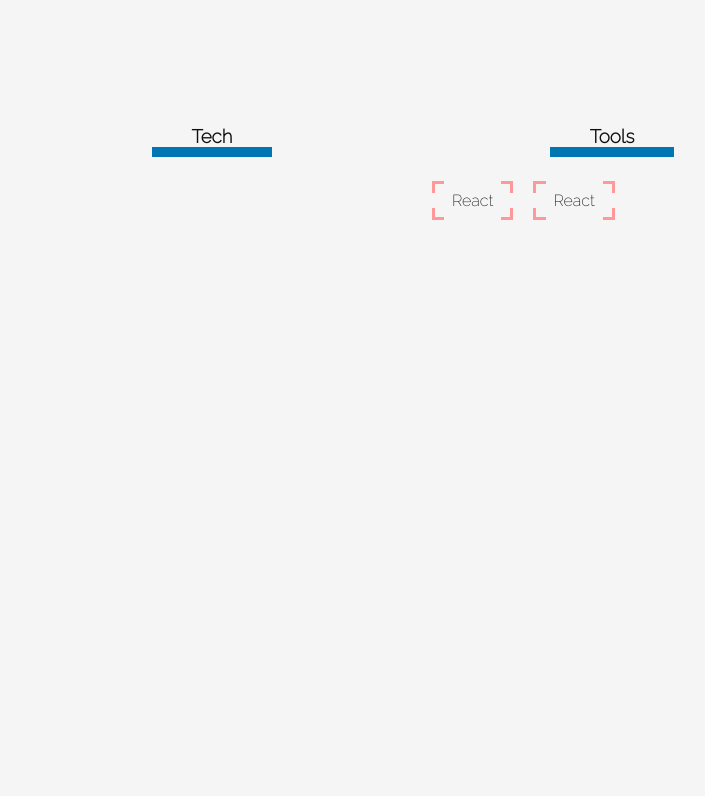
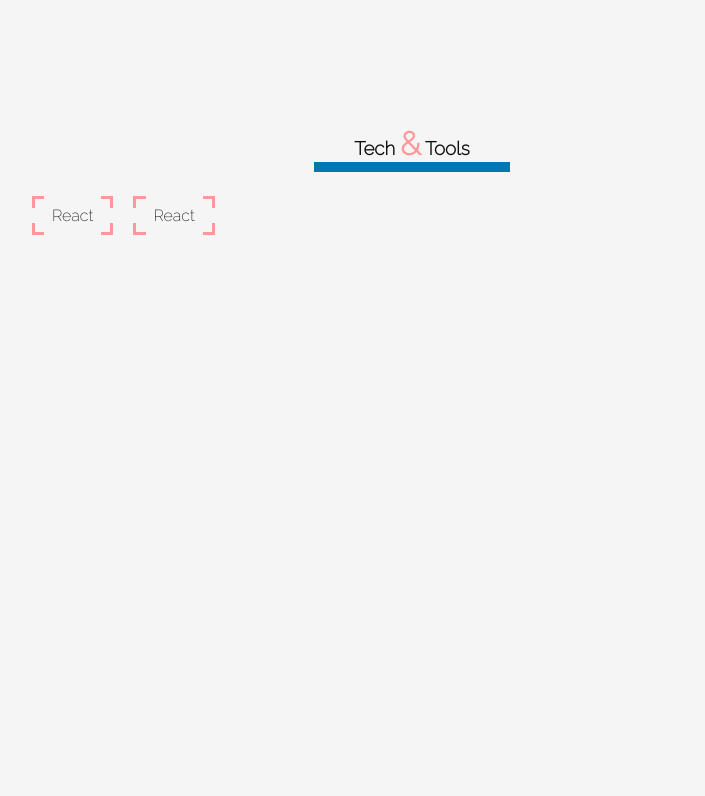
Before and after one commit to Msulecki/SyntaxError, a React (Create React App) app: page / in a window 1280 px wide. Shown: the part 924-1720 px from the top of the page, without its empty margins (228-933 px from the left). Built offline with nearby package versions, Linux system fonts and the light colour scheme.

Commit message:
Change to one column design

```diff
--- a/src/components/pages/Stack.tsx
+++ b/src/components/pages/Stack.tsx
@@ -7,12 +7,9 @@ export const Stack = () => {
     <section className="stack">
       <div className="stack__column">
         <div className="stack__header">
-          <h3>Tech</h3>
-        </div>
-      </div>
-      <div className="stack__column">
-        <div className="stack__header">
-          <h3>Tools</h3>
+          <h3>
+            Tech <span>&amp;</span> Tools
+          </h3>
         </div>
         <div className="stack__list">
           <div className="stack__item">
--- a/src/styles/pages/Stack.scss
+++ b/src/styles/pages/Stack.scss
@@ -12,7 +12,6 @@
     display: block;
     margin: 5px;
     padding: 5px;
-    min-width: 200px;
   }
   &__header {
     display: flex;
@@ -23,6 +22,11 @@
       padding: 0 40px;
       text-align: center;
       border-bottom: 10px solid var(--secondary);
+
+      & span {
+        font-size: 2rem;
+        color: var(--primary);
+      }
     }
   }
 
```
